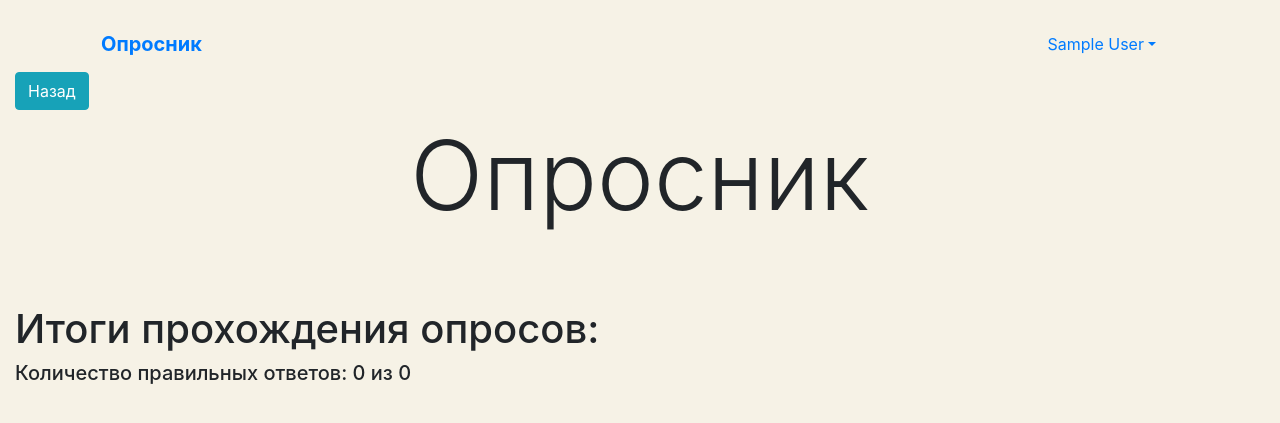
After one commit to tsyganno/poll-service, a Django app: page /outcome/1/ in a window 1280 px wide. The commit adds this page. Shown: the top 423 px of the page. Run offline with Django 4.2, Linux system fonts and the light colour scheme; the visitor is signed in with stand-in values (Sample User, id 1); data that the repository does not hold is empty; some libraries are stand-ins or nearby versions.

Commit message:
add outcome

```diff
--- /dev/null
+++ b/app_poll/templates/app_poll/outcome.html
@@ -0,0 +1,22 @@
+{% extends "layout/base.html" %}
+{% load crispy_forms_tags %}
+{% block title %}Вопрос с одним вариантом ответа{% endblock %}
+
+{% block css %}
+<style>
+body {
+      background-color: #F6F2E6;
+    }
+</style>
+{% endblock %}
+
+{% block content %}
+<h1>Итоги прохождения опросов:</h1>
+
+    {% for key, value in dict.items %}
+        <h5>Вопрос: {{ key }}</h5>
+        <p>{{ value }}</p>
+    {% endfor %}
+    <h5>Количество правильных ответов: {{ count }} из {{ count_2 }} </h5>
+
+{% endblock %}
--- a/app_poll/templates/app_poll/questions.html
+++ b/app_poll/templates/app_poll/questions.html
@@ -22,7 +22,7 @@
                 <h2><a href="{% url 'poll:text_answer' question.pk %}">{{ question.text }}</a></h2>
             {% else %}
                 <h4>Тип вопроса - {{ question.get_type_question_display }}</h4>
-                <h2><a href="#">{{ question.text }}</a></h2>
+                <h2><a href="{% url 'poll:some_variant' question.pk %}">{{ question.text }}</a></h2>
             {% endif %}
             <br>
     {% endfor %}
--- a/app_poll/templates/layout/base.html
+++ b/app_poll/templates/layout/base.html
@@ -13,27 +13,51 @@
         integrity="sha384-ggOyR0iXCbMQv3Xipma34MD+dH/1fQ784/j6cY/iJTQUOhcWr7x9JvoRxT2MZw1T" crossorigin="anonymous">
 {% block css %}{% endblock %}
 </head>
+
+<header class="container mt-3">
+    <nav class="navbar navbar-expand-lg navbar-blue">
+      <a class="navbar-brand mr-4 font-weight-bold" href="{% url 'poll:vote' %}">Опросник</a>
+      <button class="navbar-toggler" type="button" data-toggle="collapse" data-target="#navbarNav"
+              aria-controls="navbarNav" aria-expanded="false" aria-label="Toggle navigation">
+        <span class="navbar-toggler-icon"></span>
+      </button>
+      <div class="collapse navbar-collapse justify-content-between" id="navbarNav">
+        <ul class="navbar-nav col-10"></ul>
+        <ul class="navbar-nav col-2 justify-content-end">
+          <li class="nav-item active">
+
+
             {% if user.is_authenticated %}
 
+            <li class="nav-item dropdown">
+              <a class="nav-link dropdown-toggle" data-toggle="dropdown" href="#" role="button" aria-haspopup="true"
+                 aria-expanded="false">{{ user.first_name }} {{ user.last_name }}</a>
+              <div class="dropdown-menu">
+                <a class="dropdown-item" href="{% url 'poll:vote' %}">Опросы</a>
+                <a class="dropdown-item" href="{% url 'poll:outcome' user.pk %}">Результаты</a>
               <form action="{% url 'accounts:logout' %}?next=/" method="POST">
                 {% csrf_token %}
                 {{ form.id_vote }}
-                  <br>
-                  <input type="submit" class="btn btn-info mb-2" value="Выйти">
+                <button class="dropdown-item" type="submit">Выйти</button>
               </form>
+              </div>
+            </li>
 
-                <form action="{% url 'poll:vote' %}" method="get">
-                <input type="submit" class="btn btn-info mb-2" value="На главную">
-                </form>
+            {% else %}
+                <a href="{% url 'accounts:login' %}" class="nav-link font-weight-bold">Вход</a>
+            {% endif %}
+          </li>
+        </ul>
+      </div>
+    </nav>
+  </header>
+
+            {% if user.is_authenticated %}
 
                 <form action="{{ request.META.HTTP_REFERER }}" method="get">
                 <input type="submit" class="btn btn-info mb-2" value="Назад">
                 </form>
-            {% else %}
-            <br>
-            <form action="{% url 'accounts:login' %}" method="get">
-                <input type="submit" class="btn btn-info mb-2" value="Вход">
-                </form>
+
             {% endif %}
 
 <body class="container-fluid">
--- a/app_poll/urls.py
+++ b/app_poll/urls.py
@@ -1,5 +1,6 @@
 from django.urls import path
-from app_poll.views import IndexView, VoteView, QuestionView, VariantView, TextAnswerView, proba
+from app_poll.views import IndexView, VoteView, QuestionView, VariantView, TextAnswerView, record_to_model_one_answer, \
+    SomeVariantView, record_to_model_some_answers, OutcomeView
 
 
 app_name = 'poll'
@@ -8,6 +9,9 @@
     path('votes/', VoteView.as_view(), name='vote'),
     path('votes/<int:pk>/', QuestionView.as_view(), name='question'),
     path('votes/one_answer_question/<int:pk>/', VariantView.as_view(), name='variant'),
-    path('votes/one_answer_question/result/<int:pk>/', proba, name='result_one_variant'),
+    path('votes/one_answer_question/result/<int:pk>/', record_to_model_one_answer, name='result_one_variant'),
+    path('votes/some_answers_question/<int:pk>/', SomeVariantView.as_view(), name='some_variant'),
+    path('votes/some_answers_question/result/<int:pk>/', record_to_model_some_answers, name='result_some_variant'),
     path('votes/text_one_answer_question/<int:pk>/', TextAnswerView.as_view(), name='text_answer'),
+    path('outcome/<int:pk>/', OutcomeView.as_view(), name='outcome'),
 ]
--- a/app_poll/views.py
+++ b/app_poll/views.py
@@ -82,7 +82,18 @@
         return context
 
 
-def proba(request, pk: int):
+class SomeVariantView(LoginRequiredMixin, TemplateView):
+    login_url = 'accounts:login'
+    template_name = 'app_poll/some_variants.html'
+
+    def get_context_data(self, **kwargs):
+        context = super().get_context_data(**kwargs)
+        context['variants'] = Variant.objects.filter(question__id=self.kwargs['pk'])
+        context['question'] = Question.objects.get(id=self.kwargs['pk'])
+        return context
+
+
+def record_to_model_one_answer(request, pk: int):
     answer = Answer()
     num = Vote.objects.filter(question__id=pk).first().id
     variants = Variant.objects.filter(question__id=pk)
@@ -94,3 +105,63 @@
                 answer.question = Question.objects.get(id=pk)
                 answer.save()
     return HttpResponseRedirect(reverse('poll:question', args=[num]))
+
+
+def record_to_model_some_answers(request, pk: int):
+    answer = Answer()
+    num = Vote.objects.filter(question__id=pk).first().id
+    variants = Variant.objects.filter(question__id=pk)
+    id_list = request.POST.getlist('variantid')
+    answer_word = ''
+    if request.POST:
+        for variant in variants:
+            for el in id_list:
+                if variant.id == int(el):
+                    answer_word += str(variant.name_variant) + ' '
+        answer.answer = answer_word
+        answer.user = request.user
+        answer.question = Question.objects.get(id=pk)
+        answer.save()
+    return HttpResponseRedirect(reverse('poll:question', args=[num]))
+
+
+class OutcomeView(LoginRequiredMixin, TemplateView):
+    login_url = 'accounts:login'
+    template_name = 'app_poll/outcome.html'
+
+    def get(self, request, *args, **kwargs):
+        answers_user = Answer.objects.filter(user__id=self.kwargs['pk'])
+        questions = Question.objects.all()
+        questions_answers = {}
+        count = 0
+        count_questions = 1
+        for question in questions:
+            for answer in answers_user:
+                if question.pk == answer.question.pk:
+                    if question.type_question != 'some_choices':
+                        if str(question.correct_answer).lower() == str(answer.answer).lower():
+                            count += 1
+                            if question.text not in questions_answers:
+                                questions_answers[question.text] = f'Правилный ответ: {str(question.correct_answer)}, а ваш ответ: {str(answer.answer)}. Вы ответили правильно и получаете: +1 балл.'
+                            else:
+                                count_questions += 1
+                                questions_answers[f'{question.text} Попытка №{count_questions}.'] = f'Правилный ответ: {str(question.correct_answer)}, а ваш ответ: {str(answer.answer)}. Вы ответили правильно и получаете: +1 балл.'
+                        else:
+                            if question.text not in questions_answers:
+                                questions_answers[question.text] = f'Правилный ответ: {str(question.correct_answer)}, а ваш ответ: {str(answer.answer)}. Вы ответили неправильно.'
+                            else:
+                                count_questions += 1
+                                questions_answers[f'{question.text} Попытка №{count_questions}.'] = f'Правилный ответ: {str(question.correct_answer)}, а ваш ответ: {str(answer.answer)}. Вы ответили неправильно.'
+                    else:
+                        counter = 0
+                        question_list = list(map(lambda x: x.lower(), str(question.correct_answer).split()))
+                        answer_list = list(map(lambda x: x.lower(), str(answer.answer).split()))
+                        for el in answer_list:
+                            if el in question_list:
+                                counter += 1
+                        if counter == len(question_list):
+                            count += 1
+                            questions_answers[question.text] = f'Правилный ответ: {str(question.correct_answer)}, а ваш ответ: {str(answer.answer)}. Вы ответили правильно и получаете: +1 балл.'
+                        else:
+                            questions_answers[question.text] = f'Правилный ответ: {str(question.correct_answer)}, а ваш ответ: {str(answer.answer)}. Вы ответили неправильно.'
+        return self.render_to_response({'dict': questions_answers, 'count': count, 'count_2': len(answers_user)})
```
Also changed, not shown: app_poll/templates/app_poll/some_variants.html (added, +31 -0 lines).
